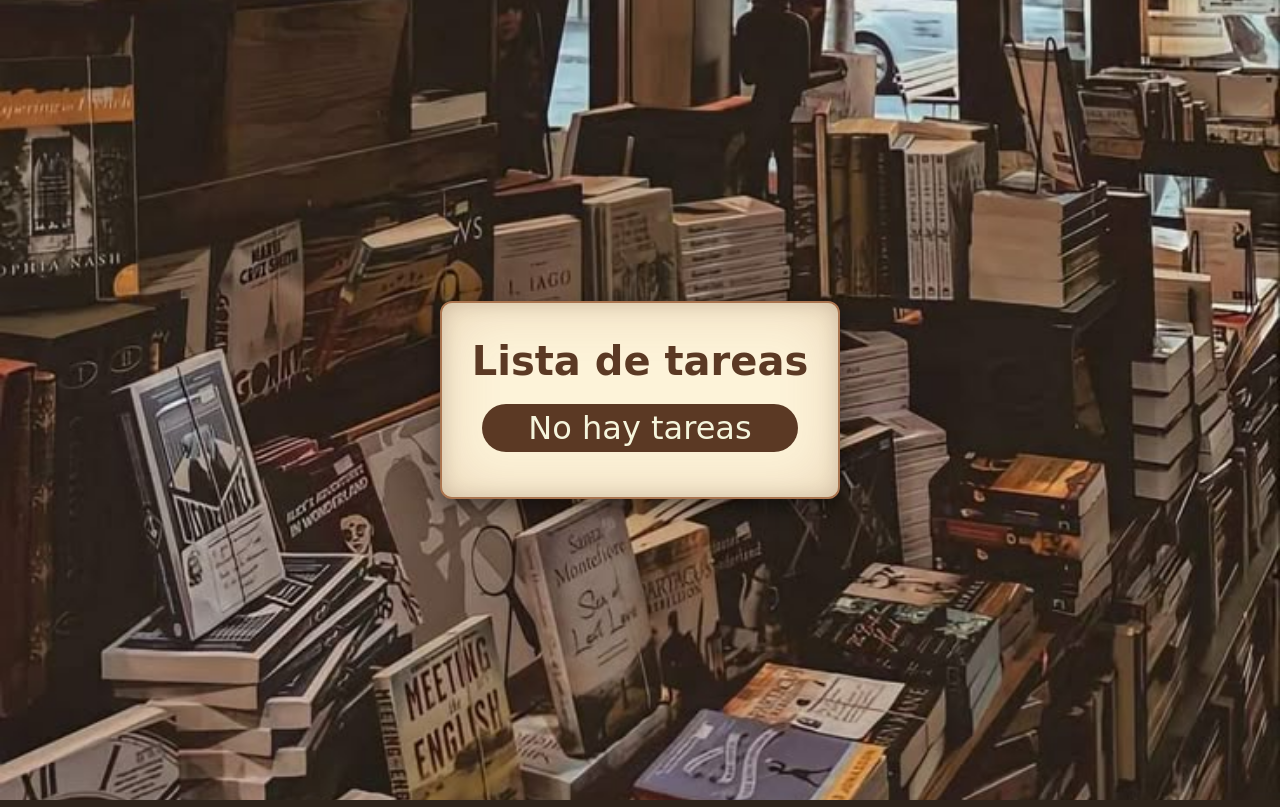
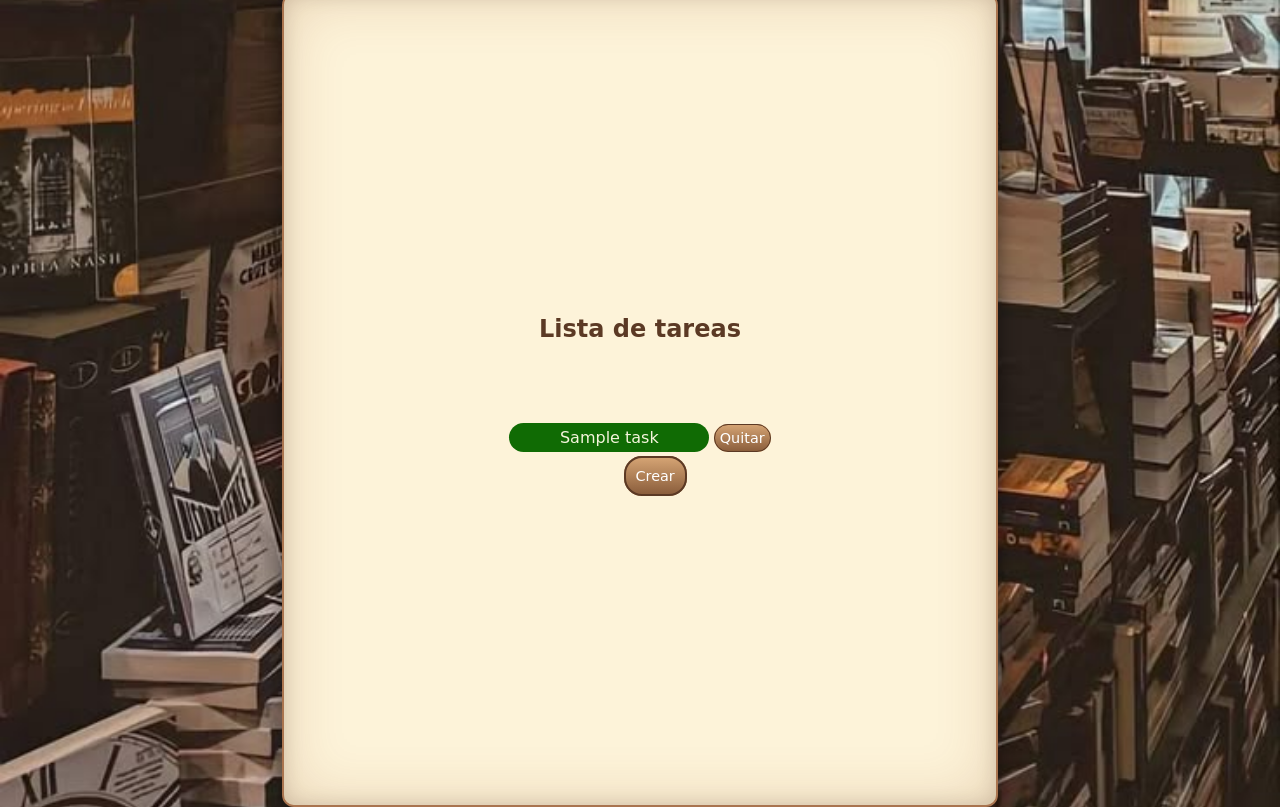
Before and after one commit to PabloCorzo/Akali, a Flask app: page /dasboard/todo in a window 1280 px wide. Run offline with Flask 3, Linux system fonts and the light colour scheme; a user stored in the database is signed in; tables that the repository leaves empty hold one stand-in row (values such as "Sample post"); parts of the project's set-up code (start-up, migrations or seed data) failed here and were passed over.

Commit message:
layout del front, falta crear y tachar tasks desde pantalla

```diff
--- a/database/backup.sql
+++ b/database/backup.sql
@@ -39,7 +39,7 @@ CREATE TABLE `hobby` (
 DROP TABLE IF EXISTS `task`;
 CREATE TABLE `task` (
   `task_id` bigint NOT NULL AUTO_INCREMENT,
-  `name` varchar(100) NOT NULL,
+  `name` varchar(32) NOT NULL,
   `user_id` bigint unsigned DEFAULT NULL,
   `completed` tinyint(1) NOT NULL DEFAULT 0,
   PRIMARY KEY (`task_id`),
--- a/src/app.py
+++ b/src/app.py
@@ -62,6 +62,16 @@ class Users(db.Model):
         self.username = username
         self.email = email
         self.password = hashPassword(password)
+
+class Task(db.Model):
+    _id = db.Column('task_id', db.Integer, primary_key=True)
+    name = db.Column('name', db.String(32), unique=True, nullable=False)
+    completed = db.Column('completed', db.Boolean, unique=True, nullable=True)
+    _user_id = db.Column('user_id',db.Integer, unique = False, nullable = False)
+    def __init__(self,name, user):
+        self.name = name
+        self._user_id = Users.query.filter_by(username = user).first()._id
+        self.completed = 0
 
 
 
@@ -280,7 +290,13 @@ def create_movie():
 
 @app.route("/dasboard/todo",methods = ['GET','POST'])
 def todo():
-    return render_template('todo.html')
+    if not isLogged():
+        return redirect(url_for('login'))
+
+    uid = session['id']
+    print(f"user id is : {uid}")
+    task_list = Task.query.filter_by(_user_id = uid)
+    return render_template('todo.html', tasks = task_list)
 
 if __name__ == "__main__":
     with app.app_context():
--- a/src/static/styles.css
+++ b/src/static/styles.css
@@ -65,6 +65,63 @@ body{
   color: beige;
 }
 
+.task-container{
+  background-color: #fdf3d9; /* color pergamino */
+  padding: 25% 15%;
+  border-radius: 12px;
+  border: 2px solid #a9744f;
+  box-shadow:
+    0 8px 20px rgba(0,0,0,0.5),      /* sombra externa */
+    inset 0 0 60px rgba(139,69,19,0.2), /* manchas internas */
+    inset 0 0 20px rgba(0,0,0,0.15);    /* bordes oscuros */
+  text-align: center;
+  margin-top: 100%;
+  margin-bottom: 100%;
+}
+
+.task-container h1 {
+
+  margin-bottom: 20%;
+  font-size: 1.5rem;
+  font-family: 'MedievalSharp', cursive;
+  color: #5b3924;
+}
+.task-box-complete  {
+
+  width: 200px;
+  padding: 5px;
+  background: #106b04;
+  border-radius: 25px;
+  margin-bottom: 20px;
+  font-size: 1rem;
+  font-family: 'MedievalSharp', cursive;
+  color: beige;
+  margin-left: auto;
+  margin-right: auto;
+  margin-top: 15px;
+  margin-bottom: 15px;
+  display: inline-block;
+
+
+}
+.task-box-incomplete  {
+
+  width: 200px;
+  padding: 5px;
+  background: #472601dc;
+  border-radius: 25px;
+  margin-bottom: 20px;
+  font-size: 1rem;
+  font-family: 'MedievalSharp', cursive;
+  color: beige;
+  margin-left: auto;
+  margin-right: auto;
+  margin-top: 15px;
+  margin-bottom: 15px;
+  display: inline-block;
+}
+
+
 /* Campos */
 .input-group {
   margin-bottom: 15px;
@@ -104,7 +161,7 @@ body{
   color: #fff;
   font-size: 1rem;
   cursor: pointer;
-  margin-top: 10px;
+  margin-top: 0px;
   transition: 0.3s;
   font-family: 'MedievalSharp', cursive;
 }
@@ -112,6 +169,42 @@ body{
 .btn:hover {
   background: linear-gradient(180deg, #8b5e3c, #5b3924);
 }
+
+.task-btn {
+  width: 15px;
+  height: 5px;
+  padding: 5px;
+  background: linear-gradient(180deg, #d4a373, #8b5e3c);
+  border: 1px solid #5b3924;
+  border-radius: 18px;
+  color: #fff;
+  font-size: 0.9rem;
+  cursor: pointer;
+  margin-top: 5%;
+  margin-bottom: 5%;
+  margin-left: 0;
+  margin-right: 0%;
+  transition: 0.3s;
+  font-family: 'MedievalSharp', cursive;
+}
+.create-task-btn {
+  width: 15px;
+  height: 5px;
+  padding: 10px;
+  background: linear-gradient(180deg, #d4a373, #8b5e3c);
+  border: 2px solid #5b3924;
+  border-radius: 18px;
+  color: #fff;
+  font-size: 0.9rem;
+  cursor: pointer;
+  margin-top: 90%;
+  /* margin-bottom: 55%; */
+  margin-left: 45%;
+  margin-right: 55%;
+  transition: 0.3s;
+  font-family: 'MedievalSharp', cursive;
+}
+
 
 /* Texto inferior */
 .extra {
--- a/src/templates/todo.html
+++ b/src/templates/todo.html
@@ -7,17 +7,23 @@
   <link rel="stylesheet" type = "text/css" href="{{ url_for('static',filename = 'styles.css') }}">
 </head>
 <body>
-  <div class = "login-box">
-      <h1>Lista de tareas</h1>
+  <div class = "task-container">
+    <h1>Lista de tareas</h1>
 
       <tbody>
       {% if tasks %}
         {% for task in tasks %}
         <tr>
           {% if task.completed %}
-          <td style = "background-color:darkgreen">{{task.name}}</td>
-          {% else %}
-          <td style = "background-color: brown;">{{task.name}}</td>
+          <div class = "task-box-complete">
+            <td>{{task.name}}</td>
+          </div>
+          <a class = "task-btn";">Quitar</a>
+            {% else %}
+            <div class = "task-box-incomplete">
+              <td>{{task.name}} j</td>
+            </div>
+            <a class = "task-btn"">Completar</a>
           {% endif %}
         </tr>
         {% endfor %}
@@ -28,8 +34,8 @@
         </tr>
       </div>
       {% endif %}
+      <a class = "create-task-btn">Crear<a>
     </tbody>
-
-    </div>
+  </div>
 </body>
 </html>
```
